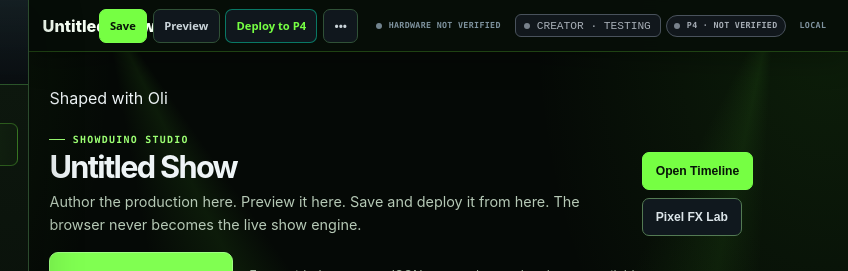
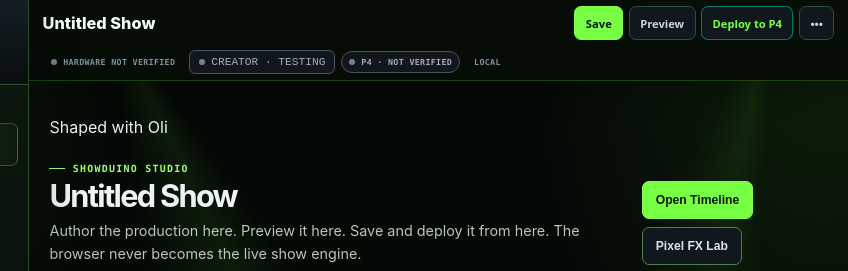
Before and after one commit to sumkindafreak/showduino.com, a plain HTML site: page studio.html in a window 1024 px wide. Shown: the top 271 px of the page, 176-1024 px from the left. Drawn offline with nearby package versions, Linux system fonts and the light colour scheme; no server answers.

Commit message:
Keep tablet project controls clear of the editable show title
Put status on its own row from 901 to 1180px and test that title
and project actions never overlap.

```diff
--- a/css/studio-v4.css
+++ b/css/studio-v4.css
@@ -294,7 +294,6 @@ body.studio-v4::before {
 .studio-v4 .show-name {
   display: inline-block;
   min-width: 24px;
-  flex-shrink: 0;
   min-height: 24px;
   line-height: 24px;
   max-width: 420px;
@@ -706,6 +705,13 @@ body.studio-build-show .timeline-editor {
   .node-role-grid { grid-template-columns: repeat(2,minmax(0,1fr)); }
 }
 
+/* Keep project controls and status readable on narrow desktop/tablet layouts. */
+@media (min-width: 901px) and (max-width: 1180px) {
+  .studio-v4 .top-bar { grid-template-columns: minmax(0,1fr) auto; }
+  .studio-status-quiet { grid-column: 1 / -1; justify-content: flex-start; flex-wrap: wrap; }
+  .studio-v4 .show-name { max-width: 100%; }
+}
+
 @media (max-width: 900px) {
   :root { --studio-v4-sidebar: 0px; }
   .studio-v4 .app-container { grid-template-columns: 1fr; }
```
Also changed, not shown: tests/browser/site-responsive-a11y.cjs (+9 -0 lines).
